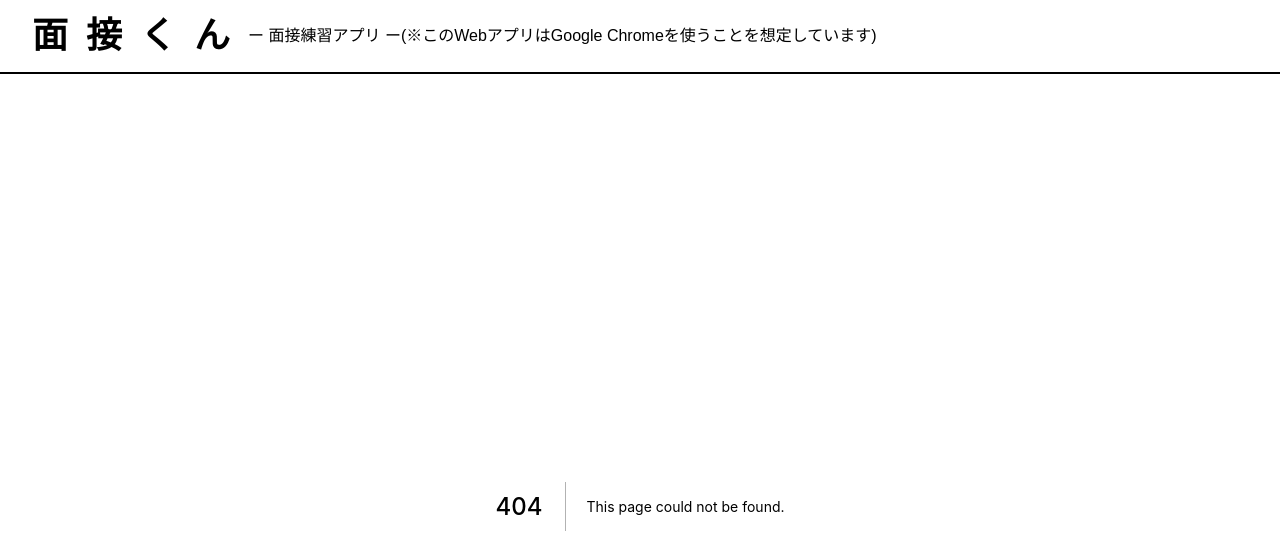
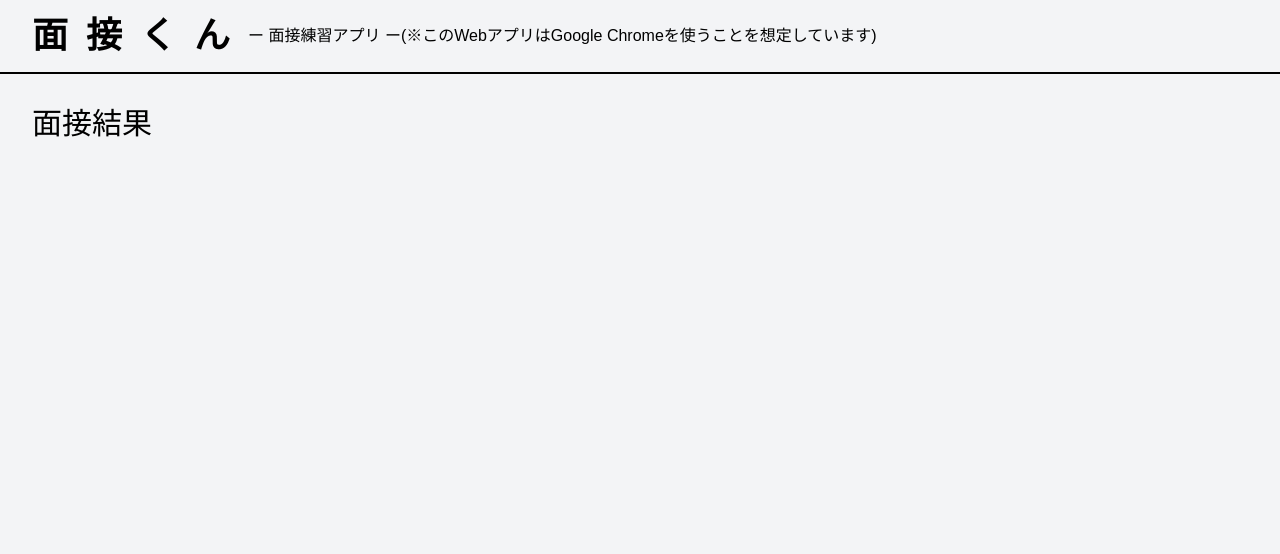
Before and after one commit to NozomuTsuruta/mensetu-kun, a Next.js app: page /result in a window 1280 px wide. Before the commit this address had no page. Shown: the top 554 px of the page. Built offline with nearby package versions, Linux system fonts and the light colour scheme; a web font is replaced by a local one.

Commit message:
add: 簡単なresultページ追加

```diff
--- a/src/pages/index.tsx
+++ b/src/pages/index.tsx
@@ -1,9 +1,11 @@
 import Router from "next/router";
+import { useEffect } from "react";
 import { FormProvider, useForm } from "react-hook-form";
 import { useDispatch, useSelector } from "react-redux";
 import { Form } from "../components/Form";
 import { List } from "../components/List";
 import { IStore } from "../redux";
+import { resetAnswers } from "../redux/answers/actions";
 import { createQuestion, deleteAllQuestion } from "../redux/questions/actions";
 import { IQuestion } from "../redux/questions/types";
 
@@ -13,6 +15,9 @@ export default function Index() {
   const questions = useSelector((state: IStore) => state.questions);
   const methods = useForm();
   const dispatch = useDispatch();
+  useEffect(() => {
+    dispatch(resetAnswers());
+  }, []);
 
   const submit = (data: IForm) => {
     dispatch(createQuestion({ text: data.text, second: 60 }));
--- /dev/null
+++ b/src/pages/result.tsx
@@ -0,0 +1,17 @@
+import { useSelector } from "react-redux";
+import { IStore } from "../redux";
+
+export default function Result() {
+  const answers = useSelector((state: IStore) => state.answers);
+  return (
+    <div>
+      <h1 className="text-3xl mb-4">面接結果</h1>
+      {answers.map(({ id, answer, question }) => (
+        <div key={id} className="mb-4 bg-white">
+          <p>質問: {question}</p>
+          <p>あなたの回答: {answer}</p>
+        </div>
+      ))}
+    </div>
+  );
+}
```
